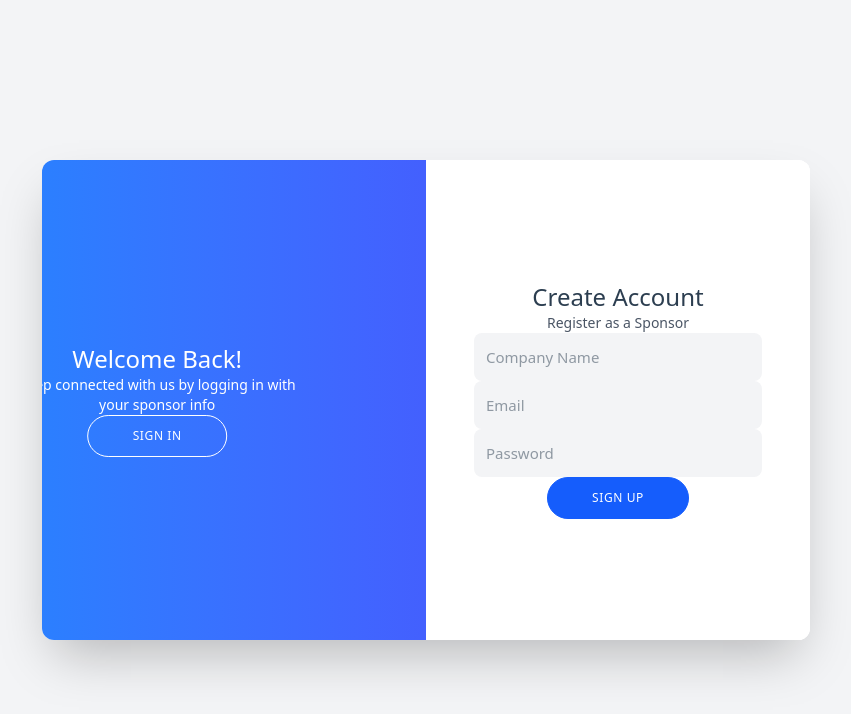
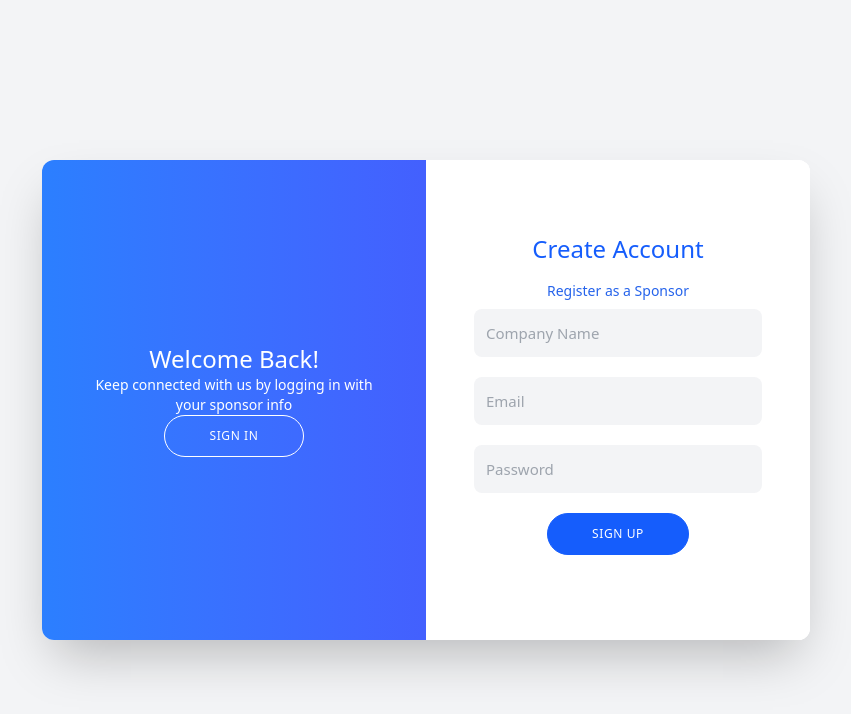
Before and after one commit to kimanijosephine/SchoolProject, a Vue app in the folder client/: page /donor-auth in a window 1280 px wide. Both pictures are taken after a click on the button "SIGN UP". Shown: the top 714 px of the page, without its empty margins (214-1065 px from the left). Built offline with nearby package versions, Linux system fonts and the light colour scheme; no server answers.

Commit message:
finished styling the login component
Co-authored-by: Arnold Kimani <arnoldqym@gmail.com>

```diff
--- a/client/src/components/AuthPages/DonorLoginComponent.vue
+++ b/client/src/components/AuthPages/DonorLoginComponent.vue
@@ -6,19 +6,21 @@
         class="form-container sign-up-container absolute top-0 h-full transition-all duration-700 ease-in-out left-0 w-1/2 opacity-0 z-[1]">
         <form @submit.prevent="handleRegister"
           class="bg-white flex flex-col items-center justify-center h-full px-12 text-center">
-          <h1 class="text-2xl font-bold m-0">Create Account</h1>
-          <span class="text-sm text-gray-600 my-3">Register as a Sponsor</span>
+          <h1 class="text-2xl font-bold m-0 py-2 text-blue-600">Create Account</h1>
+          <span class="text-sm text-gray-600 my-3 py-2 text-blue-600" style="color: #2563eb;">Register as a
+            Sponsor</span>
           <input v-model="formData.company_name" type="text" placeholder="Company Name"
-            class="bg-gray-100 border-none p-3 my-2 w-full rounded-lg focus:ring-2 focus:ring-blue-400 outline-none"
+            class="bg-gray-100 border-none p-3 m-2 w-full rounded-lg focus:ring-2 focus:ring-blue-400 outline-none text-gray-600"
             required />
           <input v-model="formData.email" type="email" placeholder="Email"
-            class="bg-gray-100 border-none p-3 my-2 w-full rounded-lg focus:ring-2 focus:ring-blue-400 outline-none"
-            required />
+            class="bg-gray-100 border-none p-3 m-2 w-full rounded-lg focus:ring-2 focus:ring-blue-400 outline-none text-gray-600"
+            required style="margin: 20px" />
           <input v-model="formData.password" type="password" placeholder="Password"
-            class="bg-gray-100 border-none p-3 my-2 w-full rounded-lg focus:ring-2 focus:ring-blue-400 outline-none"
+            class="bg-gray-100 border-none p-3 m-2 w-full rounded-lg focus:ring-2 focus:ring-blue-400 outline-none text-gray-600"
             required />
           <button type="submit"
-            class="mt-4 rounded-full border border-blue-600 bg-blue-600 text-white text-xs font-bold py-3 px-11 uppercase tracking-wider transition-transform active:scale-95 hover:bg-blue-700">
+            class="rounded-full border border-blue-600 bg-blue-600 text-white text-xs font-bold py-3 px-11 uppercase tracking-wider transition-transform active:scale-95 hover:bg-blue-700"
+            style="margin: 20px">
             Sign Up
           </button>
         </form>
@@ -28,14 +30,14 @@
         class="form-container sign-in-container absolute top-0 h-full transition-all duration-700 ease-in-out left-0 w-1/2 z-[2]">
         <form @submit.prevent="handleLogin"
           class="bg-white flex flex-col items-center justify-center h-full px-12 text-center">
-          <h1 class="text-2xl font-bold m-0 text-blue-600">Sign in</h1>
-          <span class="text-sm text-blue-600 my-3">Access sponsor dashboard</span>
+          <h1 class="text-2xl font-bold m-0 text-blue-600 py-2">Sign in</h1>
+          <span class="text-sm text-blue-600 my-3 py-2">Access sponsor dashboard</span>
           <input type="email" placeholder="Email" v-model="formData.email"
-            class="bg-gray-100 border-none p-3 my-2 w-full rounded-lg focus:ring-2 focus:ring-blue-400 outline-none text-blue-600"
+            class="bg-gray-100 border-none p-3 my-2 w-full rounded-lg focus:ring-2 focus:ring-blue-400 outline-none text-gray-600 m-5"
             required />
           <input type="password" placeholder="Password"
-            class="bg-gray-100 border-none p-3 my-2 w-full rounded-lg focus:ring-2 focus:ring-blue-400 outline-none text-blue-600"
-            v-model="formData.password" required />
+            class="bg-gray-100 border-none p-3 my-2 w-full rounded-lg focus:ring-2 focus:ring-blue-400 outline-none text-gray-600"
+            v-model="formData.password" required style="margin: 20px" />
           <button type="submit"
             class="mt-4 rounded-full border border-blue-600 bg-blue-600 text-white text-xs font-bold py-3 px-11 uppercase tracking-wider transition-transform active:scale-95 hover:bg-blue-700">
             Sign In
@@ -48,8 +50,8 @@
         <div
           class="overlay bg-gradient-to-r from-blue-500 to-indigo-600 text-white relative -left-full h-full w-[200%] transform translate-x-0 transition-transform duration-700 ease-in-out">
 
-          <div
-            class="overlay-panel overlay-left absolute flex flex-col items-center justify-center h-full w-1/2 px-10 text-center top-0 transform -translate-x-[20%] transition-transform duration-700 ease-in-out">
+          <div :class="['overlay-panel overlay-left absolute flex flex-col items-center justify-center h-full w-1/2 px-10 text-center top-0 transition-transform duration-700 ease-in-out',
+            isSignUp ? 'transform translate-x-0' : 'transform -translate-x-[20%]']">
             <h1 class="text-2xl font-bold text-white">Welcome Back!</h1>
             <p class="text-sm my-5">Keep connected with us by logging in with your sponsor info</p>
             <button @click="isSignUp = false"
@@ -141,11 +143,15 @@ const handleLogin = () => {
 }
 
 #container.right-panel-active .overlay-left {
-  transform: translateX(0);
+  transform: translateX(0) !important;
 }
 
 #container.right-panel-active .overlay-right {
-  transform: translateX(20%);
+  transform: translateX(20%) !important;
+}
+
+.overlay-left {
+  transform: translateX(-20%);
 }
 
 @keyframes show {
```
